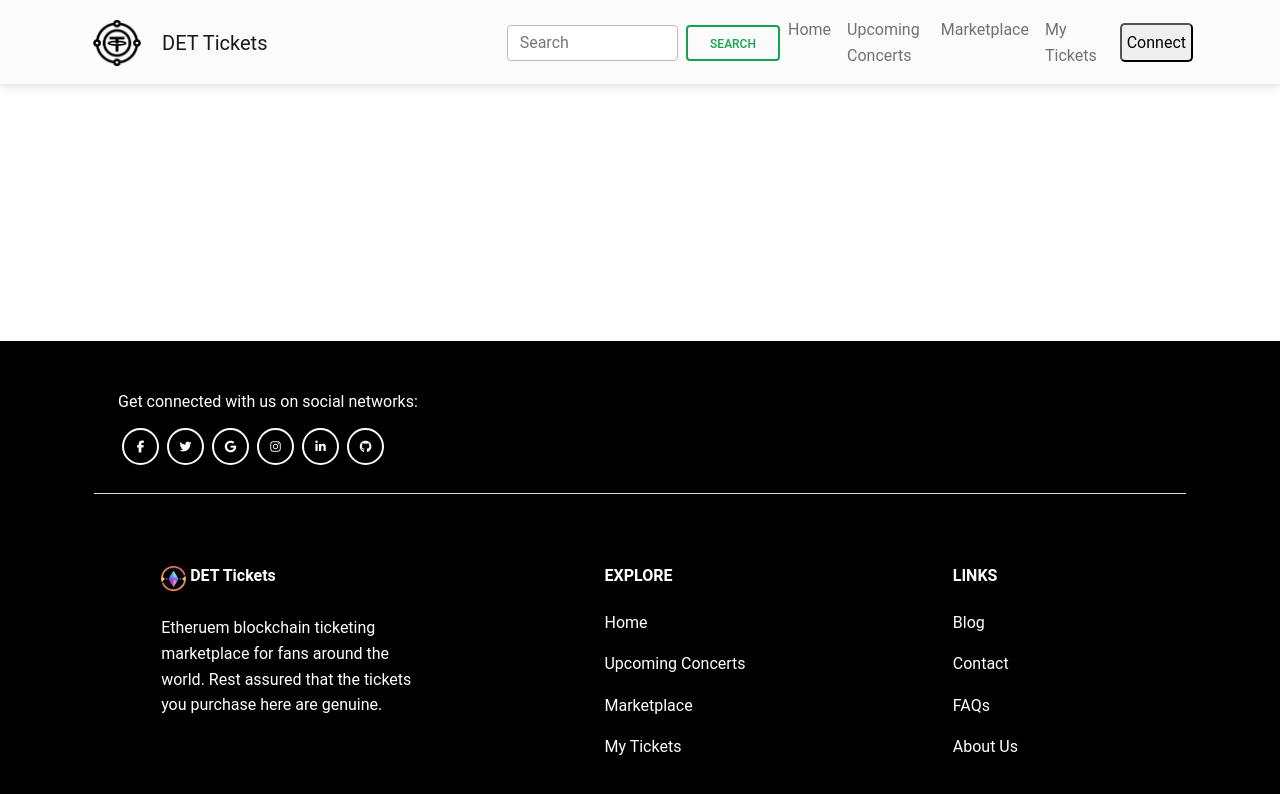
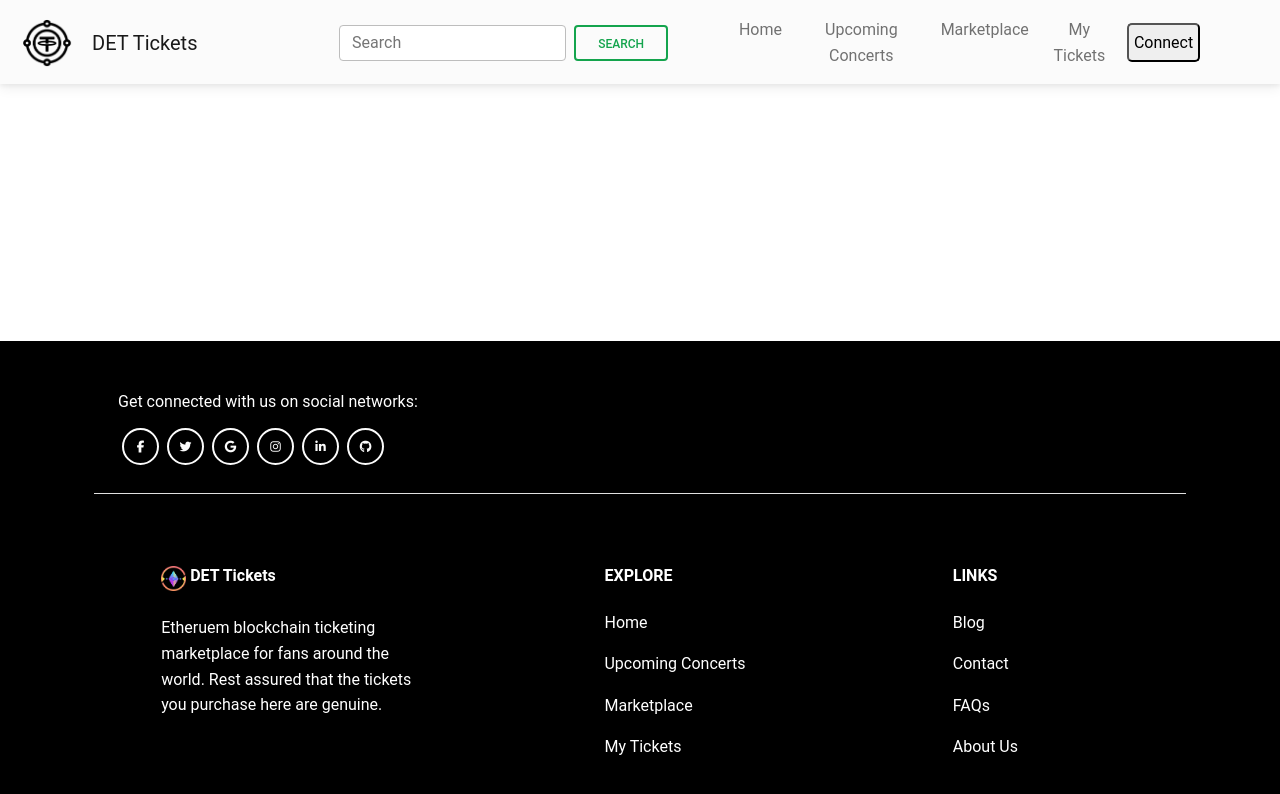
Before and after one commit to inukite/IS4302-Decentralized-Event-Ticketing-System, a React (Create React App) app in the folder dets/: page / in a window 1280 px wide. Shown: the top 794 px of the page. Built offline with nearby package versions, Linux system fonts and the light colour scheme.

Commit message:
updated navbar design

```diff
--- a/dets/src/NavBar.jsx
+++ b/dets/src/NavBar.jsx
@@ -3,6 +3,7 @@ import Form from 'react-bootstrap/Form';
 import Button from 'react-bootstrap/Button';
 import React, { useState } from 'react';
 import { useUserAddress } from './UserAddressContext';
+import Col from 'react-bootstrap/Col';
 
 // Example NavBar component
 const NavBar = () => {
@@ -38,7 +39,7 @@ const NavBar = () => {
         expand="lg"
         style={{ display: 'flex', contentAlign: 'center' }}
       >
-        <Container>
+        <Container fluid>
           <Navbar.Brand href="/">
             <div href="/" style={{ marginLeft: 10 }}>
               <img
@@ -51,7 +52,7 @@ const NavBar = () => {
             </div>
           </Navbar.Brand>
           <Navbar.Brand href="/">DET Tickets</Navbar.Brand>
-          <div style={{ marginLeft: '20%' }}></div>
+          <div style={{ marginLeft: '10%' }}></div>
           <div>
             <Form className="d-flex">
               <Form.Control
@@ -63,8 +64,9 @@ const NavBar = () => {
               <Button variant="outline-success">Search</Button>
             </Form>
           </div>
-          <Navbar.Collapse id="basic-navbar-nav">
-            <Nav className="me-auto">
+          <div style={{ marginLeft: '5%' }}></div>
+          <Navbar.Collapse id="basic-navbar-nav text-center">
+            <Nav className="me-auto text-center">
               <Nav.Link href="/">Home</Nav.Link>
               <Nav.Link href="upcomingconcerts">Upcoming Concerts</Nav.Link>
               <Nav.Link href="marketplace">Marketplace</Nav.Link>
@@ -72,21 +74,22 @@ const NavBar = () => {
             </Nav>
           </Navbar.Collapse>
           <>
-            <div style={{ marginLeft: 10, padding: 5 }}>
+            <div style={{ padding: 5 }}>
               <button
                 onClick={connectWallet}
                 style={{
                   borderRadius: 5,
                   padding: 5,
                   backgroundColor: 'light-gray',
-                  textAlign: 'center',
                 }}
               >
-                {isConnected ? 'Disconnect' : 'Connect'}
-                {isConnected && <p>{userAddress.substring(0, 10)}...</p>}
+                {isConnected
+                  ? `Disconnect ${userAddress.substring(0, 10)}...`
+                  : 'Connect'}
               </button>
             </div>
           </>
+          <div style={{ marginLeft: '5%' }}></div>
         </Container>
       </Navbar>
     </div>
```
